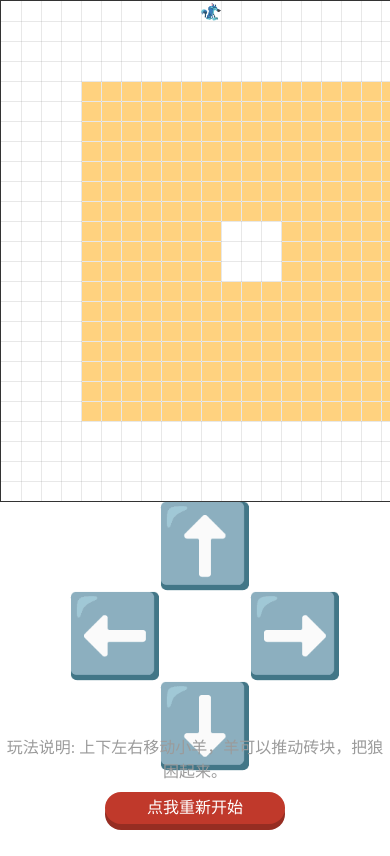
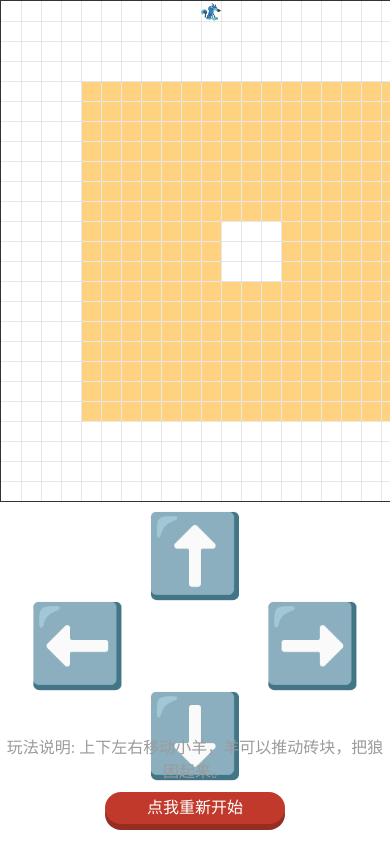
Before and after one commit to imgss/wAs, a website built with Parcel: page index.html in a window 390 px wide. Shown: the top 856 px of the page. Built offline with nearby package versions, Linux system fonts and the light colour scheme.

Commit message:
优化移动端操作

```diff
--- a/index.html
+++ b/index.html
@@ -4,6 +4,7 @@
     <meta charset="UTF-8">
     <meta name="viewport" content="width=device-width, initial-scale=1.0,maximum-scale=0.8,user-scalable=0">
     <title>狼吃羊</title>
+    <!-- <script src="https://cdnjs.cloudflare.com/ajax/libs/nipplejs/0.7.3/nipplejs.min.js"></script> -->
     <script type="text/javascript" src="https://tajs.qq.com/stats?sId=66436971" charset="UTF-8"></script>
     <link rel="stylesheet" href="css/style.css">
     <style>
@@ -37,13 +38,15 @@
             .keyboard{
                 display: block;
                 position: relative;
-                width: 240px;
+                width: 100vw;
                 height: 240px;
             }
         }
         .keyboard>div{
             /* background: #2e2e2e; */
-            position: absolute;
+            text-align: center;
+            display: flex;
+            justify-content: center;
             color: #fff;
             min-width:33.3%;
             left: 0;
@@ -54,21 +57,8 @@
             height: 80px;
             margin-top:10px;
         }
-        #up{
-            top: -10px;
-            left: 80px;
-        }
-        #down{
-            top: 170px;
-            left: 80px;
-        }
-        #left{
-            top: 80px;
-            left: -10px;
-        }
-        #right{
-            top: 80px;
-            left: 170px;
+        #left,#right{
+            flex: 1;
         }
     </style>
 </head>
@@ -88,10 +78,14 @@
 </div>
 <div class="keyboard" hidden>
     <div id="up">⬆️</div>
-    <div id="left">⬅️</div>
+    <div>
+        <div id="left">⬅️</div>
+        <div style="width:80px"></div>
+        <div id="right">➡️</div>
+    </div>
     <div id="down">⬇️</div>
-    <div id="right">➡️</div>
 </div>
+
 <div id="static" style="width:100px;height:100px"></div>
 <audio src="./media/fail.mp3" id="fail"></audio>
 <div style="text-align: center;position:fixed;bottom:0;width:100%;color:#9b9b9b;margin-bottom: 10px">
--- a/main.js
+++ b/main.js
@@ -352,7 +352,7 @@ function main() {
   //     clearInterval(timer);
   //     timer = setInterval(function() {
   //       sheepMove(data.direction.angle);
-  //     }, 100);
+  //     }, 200);
   //   });
   //   gamepad.on("end", function() {
   //     clearInterval(timer);
```
